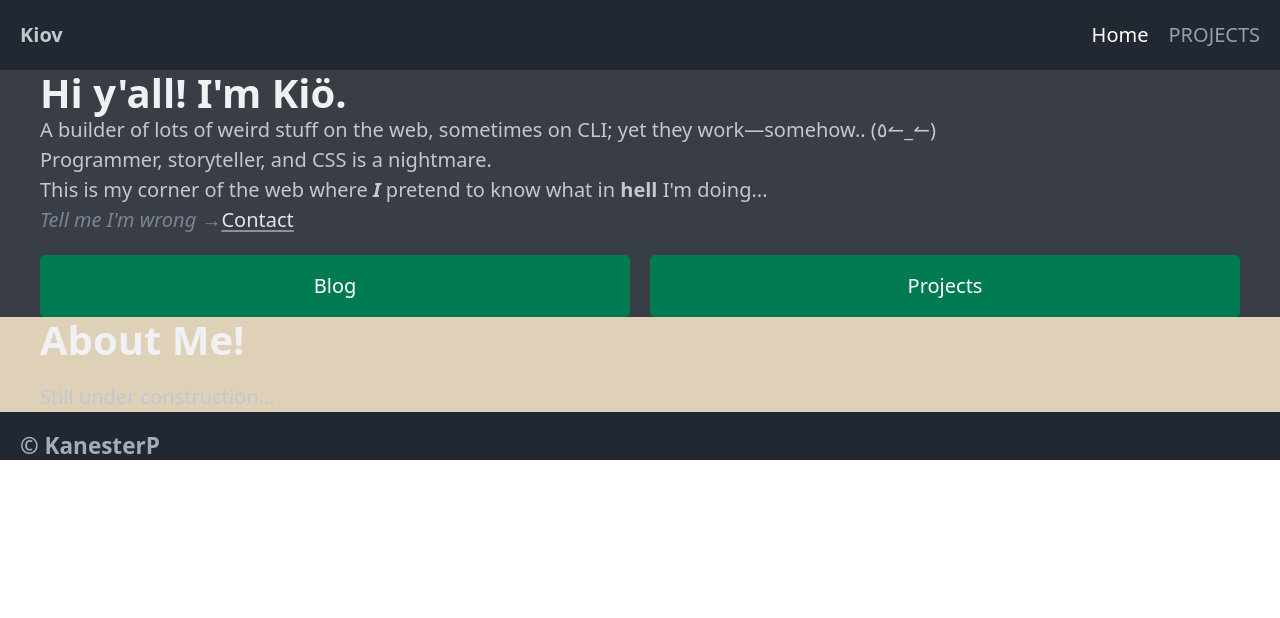
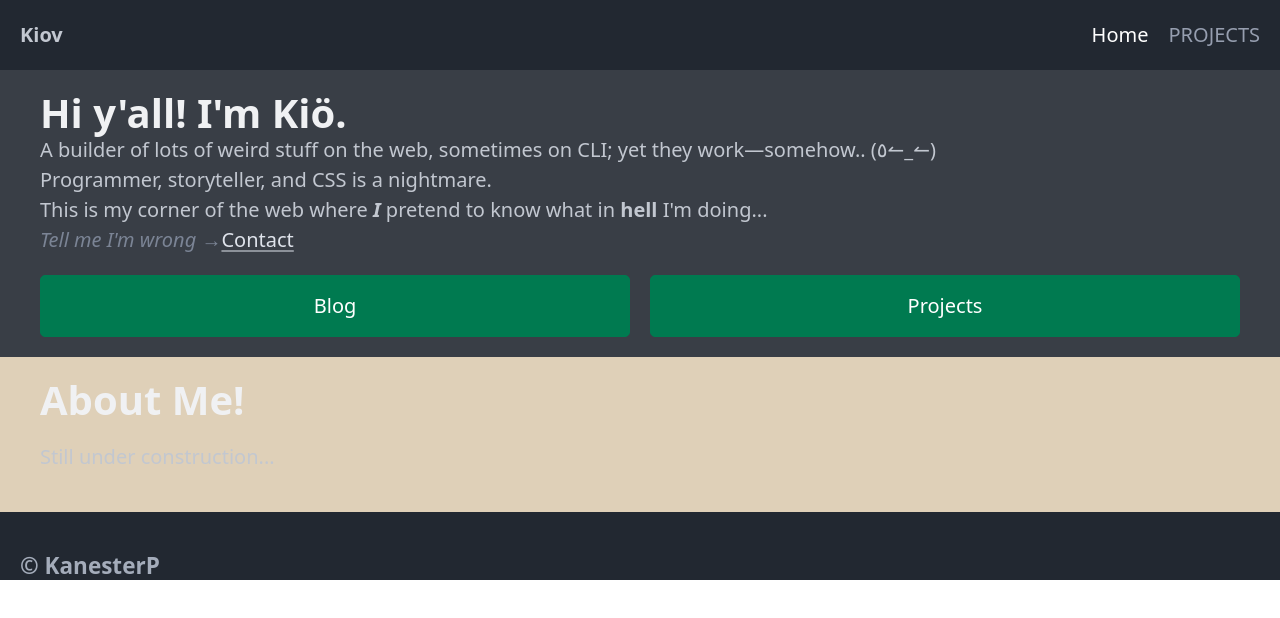
Before and after one commit to Kanester/portfolio, a SvelteKit app: page / in a window 1280 px wide. Shown: the top 618 px of the page. Built offline with nearby package versions, Linux system fonts and the light colour scheme.

Commit message:
--no-message

```diff
--- a/src/styles/global.scss
+++ b/src/styles/global.scss
@@ -12,7 +12,7 @@ body {
 }
 
 section {
-	padding: 0 1rem;
+	padding: 1rem 0;
 	margin: 0;
 }
 
```
